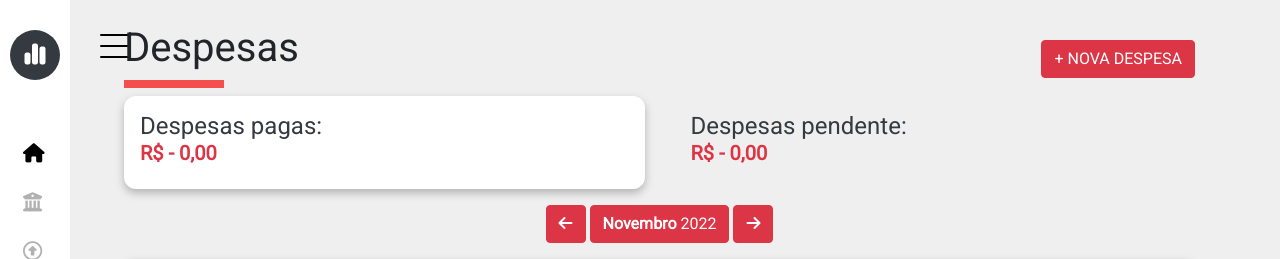
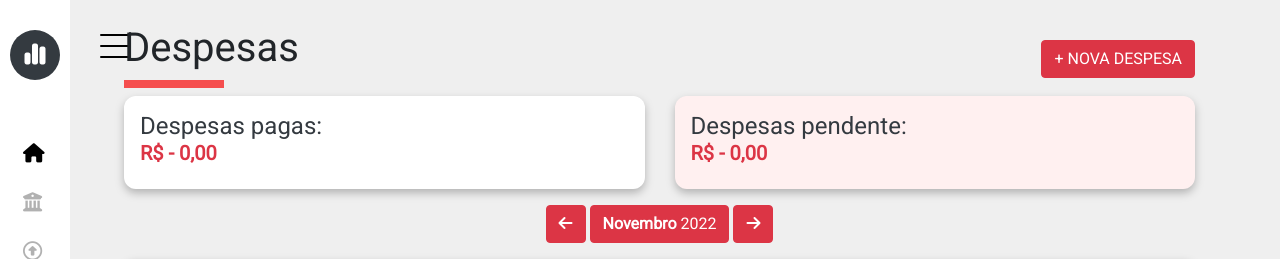
Before and after one commit to Flipe124/ESTAGIO_SUPERVISIONADO_I, a PHP site: page /page/expense.php in a window 1280 px wide. Shown: the top 259 px of the page. Run offline with PHP 8.4, Linux system fonts and the light colour scheme; data comes from the database, SQL or seed files in the repository; some libraries are stand-ins or nearby versions; some web fonts are replaced.

Commit message:
Adicionando: estilização da div de despesas pendente

```diff
--- a/project/frontend/css/style.css
+++ b/project/frontend/css/style.css
@@ -39,6 +39,13 @@ h4 {
 
 }
 
+#expense-total-peding{
+  background-color: rgb(255, 240, 240);
+  border-radius: 12px;
+  filter: drop-shadow(0px 4px 4px rgba(0, 0, 0, 0.25));
+  width: 100%;
+}
+
 #div-table {
   background-color: rgb(255, 255, 255);
   border-radius: 12px;
```
